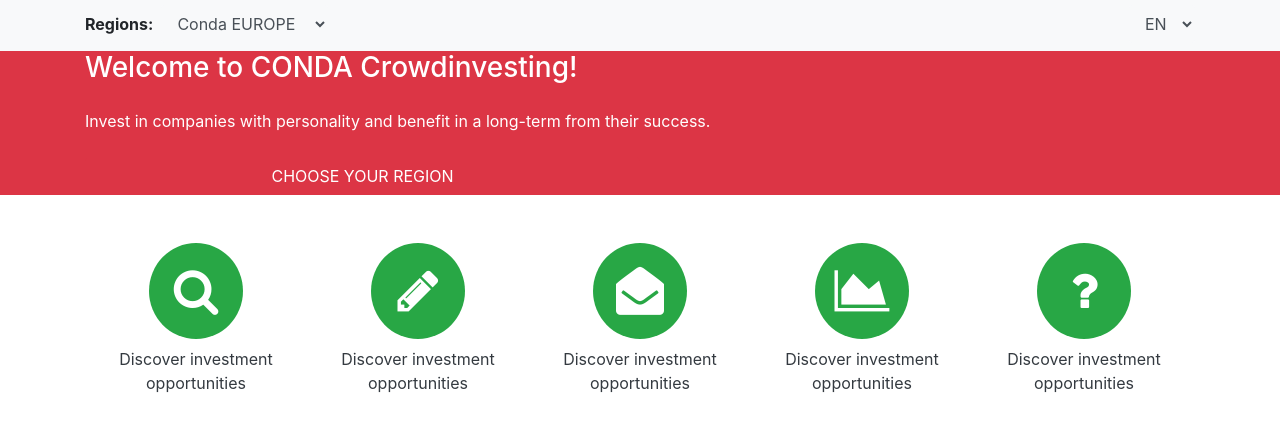
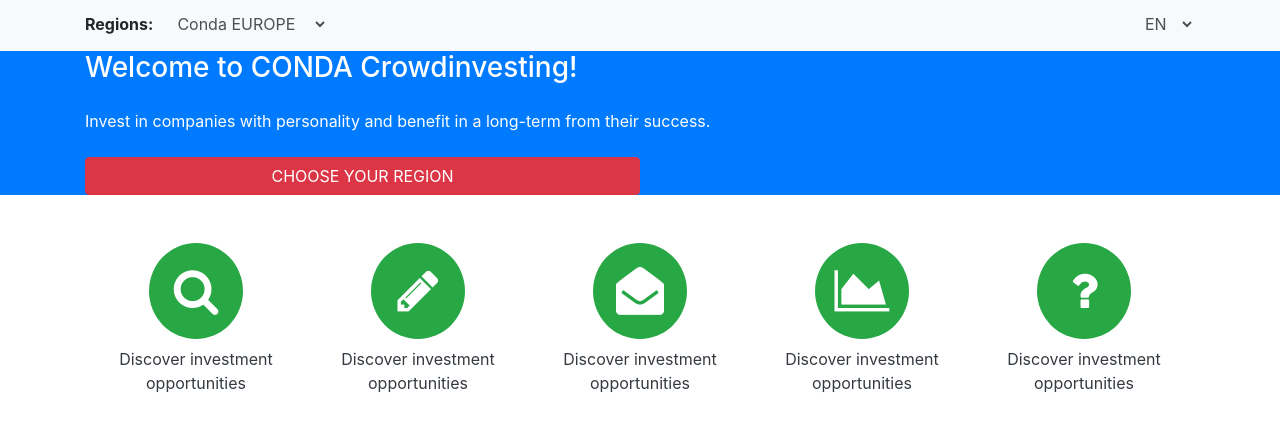
Before and after one commit to milospav7/CONDA---bootstrap-verzija, a website: page src/index.html in a window 1280 px wide. Shown: the part 99-535 px from the top of the page. Drawn offline with Linux system fonts and the light colour scheme.

Commit message:
Prepare for campaign template

```diff
--- a/src/index.html
+++ b/src/index.html
@@ -59,7 +59,7 @@
 	</section>
 	<!-- END NAVIGATION BAR WITH ATTACHED MENU -->
 	<!-- START SHOWCASE AREA WITH TEXT IN IT -->
-	<section class="showcase d-flex align-items-center bg-danger">
+	<section class="showcase d-flex align-items-center bg-primary">
 		<div class="container">
 			<div class="showcase-inner d-none d-lg-flex flex-column text-white">
 				<h3 class="mb-4">Welcome to CONDA Crowdinvesting!</h3>
```
